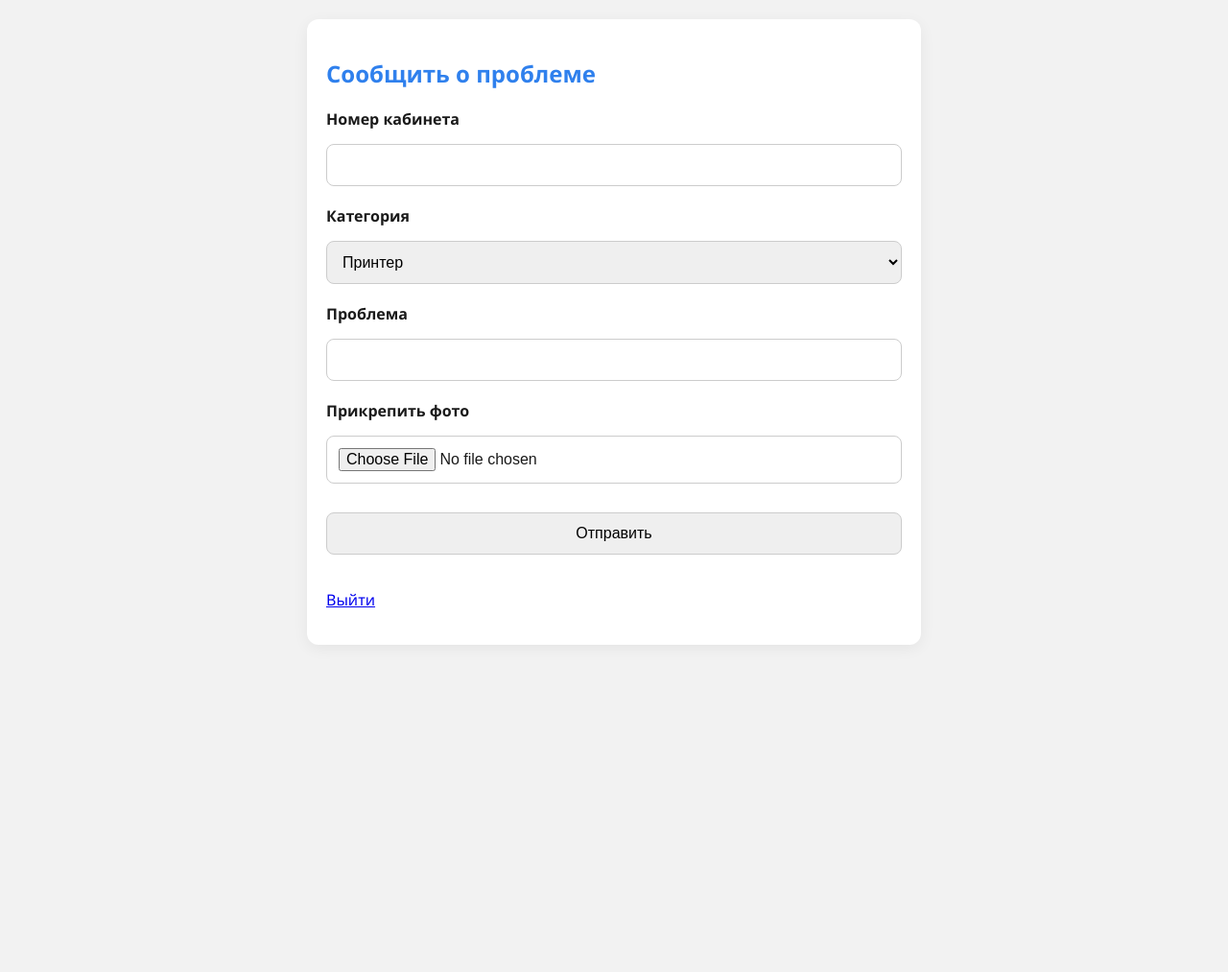
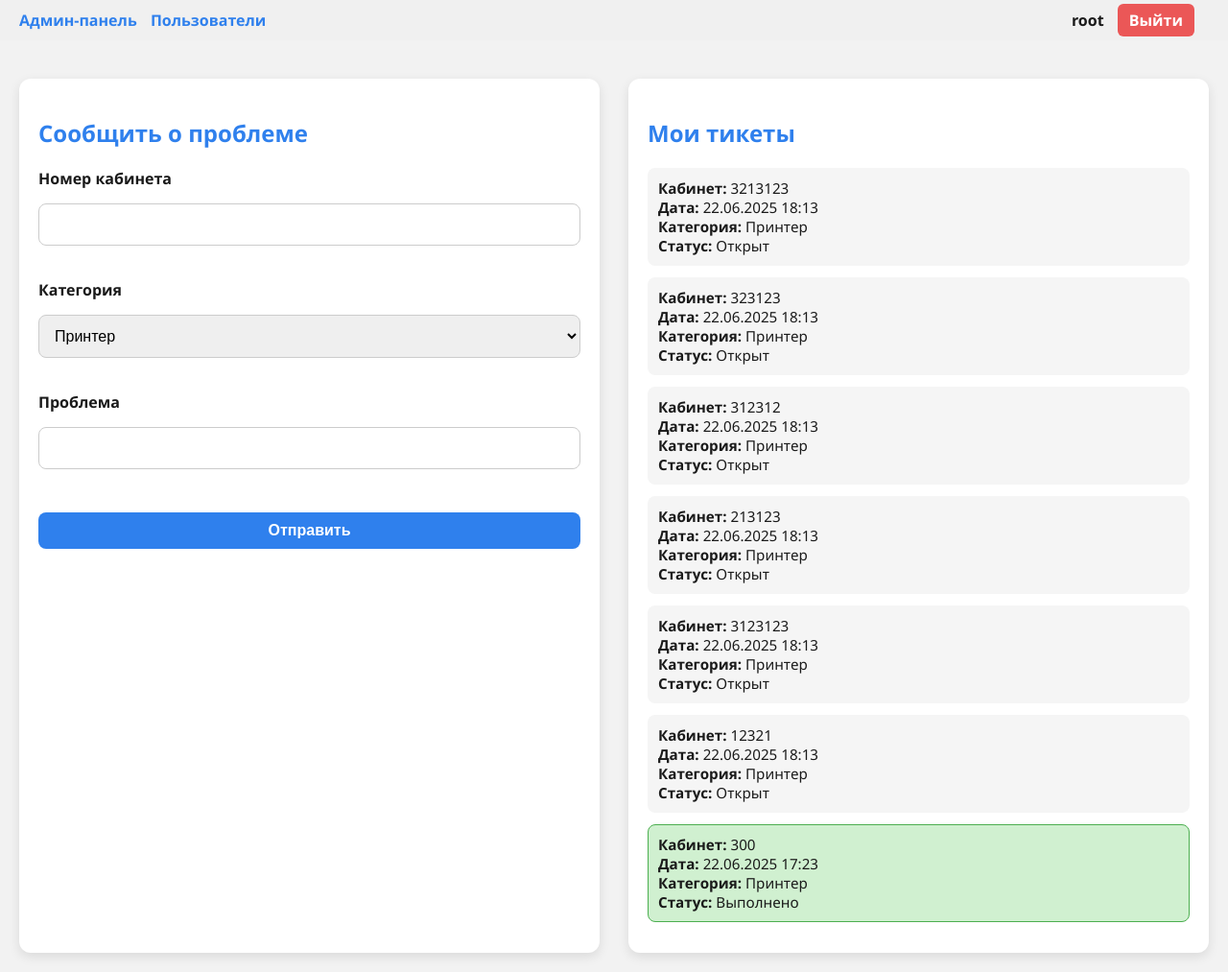
Before and after one commit to Danderety/danderety.github.io, a Flask app: page /submit in a window 1280 px wide. Shown: the whole page at 96% size. Before the commit the page ends 672 px from the top, so only its background shows below. Run offline with Flask 3, Linux system fonts and the light colour scheme; a user stored in the database is signed in; some libraries are stand-ins or nearby versions.

Commit message:
Завершенная версия

```diff
--- a/app/forms.py
+++ b/app/forms.py
@@ -4,14 +4,19 @@ from wtforms.validators import DataRequired, Length, EqualTo
 from flask_wtf.file import FileAllowed
 
 class LoginForm(FlaskForm):
-    username = StringField('Логин', validators=[DataRequired()])
-    password = PasswordField('Пароль', validators=[DataRequired()])
+    username = StringField('Логин', validators=[DataRequired()],
+                    render_kw={"placeholder": "Введите логин"})
+    password = PasswordField("Пароль", validators=[DataRequired()],
+                             render_kw={"placeholder": "Введите пароль"})
     submit = SubmitField('Войти')
 
 class RegisterForm(FlaskForm):
-    username = StringField('Логин', validators=[DataRequired(), Length(min=3, max=25)])
-    password = PasswordField('Пароль', validators=[DataRequired(), Length(min=6)])
-    confirm = PasswordField('Повторите пароль', validators=[DataRequired(), EqualTo('password')])
+    username = StringField('Логин', validators=[DataRequired(), Length(min=3, max=25)],
+    render_kw={"placeholder": "Введите логин"})
+    password = PasswordField('Пароль', validators=[DataRequired(), Length(min=6)],
+    render_kw={"placeholder": "Введите пароль"})
+    confirm = PasswordField('Повторите пароль', validators=[DataRequired(), EqualTo('password')],
+    render_kw={"placeholder": "Повторите пароль"})
     submit = SubmitField('Зарегистрироваться')
 
 class SubmitTicketForm(FlaskForm):
@@ -20,10 +25,10 @@ class SubmitTicketForm(FlaskForm):
         ('Принтер', 'Принтер'),
         ('Компьютер', 'Компьютер'),
         ('Смартфон', 'Смартфон'),
-        ('Сеть', 'Сеть')
+        ('Интернет', 'Интернет'),
+        ('Доска', 'Доска'),
+        ('Проектор', 'Проектор'),
+        ('Иное', 'Иное'),
     ], validators=[DataRequired()])
     problem = StringField("Проблема", validators=[DataRequired()])
-    attachment = FileField("Прикрепить фото", validators=[
-        FileAllowed(['jpg', 'jpeg', 'png', 'gif'], 'Только изображения!')
-    ])
     submit = SubmitField("Отправить")
--- a/app/models.py
+++ b/app/models.py
@@ -24,7 +24,6 @@ class Ticket(db.Model):
     room = db.Column(db.String(10), nullable=False)
     category = db.Column(db.String(20), nullable=False)
     problem = db.Column(db.Text, nullable=False)
-    attachment = db.Column(db.String(120), nullable=True)
     timestamp = db.Column(db.DateTime, default=datetime.utcnow)
     status = db.Column(db.String(20), default='Открыт')
     user_id = db.Column(db.Integer, db.ForeignKey('user.id'), nullable=False)
--- a/app/routes.py
+++ b/app/routes.py
@@ -1,12 +1,10 @@
-from flask import Blueprint, render_template, redirect, url_for, request, flash, send_from_directory
+from flask import Blueprint, render_template, redirect, url_for, request, flash, jsonify
 from flask_login import login_user, logout_user, login_required, current_user
 from werkzeug.security import generate_password_hash, check_password_hash
-from werkzeug.utils import secure_filename
-from datetime import datetime
+from datetime import datetime, timedelta
 from app import db
 from app.models import User, Ticket
 from app.forms import LoginForm, RegisterForm, SubmitTicketForm
-import os
 
 routes_bp = Blueprint('routes_bp', __name__)
 
@@ -21,7 +19,7 @@ def login():
             if user.is_admin:
                 return redirect(url_for('routes_bp.admin_panel'))
             return redirect(url_for('routes_bp.submit_ticket'))
-        flash('Неверный логин или пароль')
+
     return render_template('login.html', form=form)
 
 
@@ -49,53 +47,76 @@ def logout():
 @login_required
 def submit_ticket():
     form = SubmitTicketForm()
+
     if form.validate_on_submit():
-        attachment_path = None
-        if form.attachment.data:
-            filename = secure_filename(form.attachment.data.filename)
-            save_path = os.path.join('static', 'attachments', filename)
-            form.attachment.data.save(save_path)
-            attachment_path = filename
         ticket = Ticket(
-            room=form.room.data,  # ✅ исправлено
+            room=form.room.data,
             category=form.category.data,
             problem=form.problem.data,
-            attachment=attachment_path,
             timestamp=datetime.utcnow(),
             status='Открыт',
             user_id=current_user.id
         )
         db.session.add(ticket)
         db.session.commit()
-        flash('Проблема отправлена.')
+        flash('Тикет отправлен')
         return redirect(url_for('routes_bp.submit_ticket'))
-    return render_template('submit.html', form=form)
+
+    my_tickets = Ticket.query.filter_by(user_id=current_user.id).order_by(Ticket.timestamp.desc()).limit(10).all()
+    return render_template('submit.html', form=form, my_tickets=my_tickets)
 
 
-@routes_bp.route('/admin', methods=['GET', 'POST'])
+
+@routes_bp.route('/admin', methods=['GET'])
 @login_required
 def admin_panel():
     if not current_user.is_admin:
-        flash('Доступ только для админов.')
+        flash('Доступ запрещен')
         return redirect(url_for('routes_bp.submit_ticket'))
 
     tickets = Ticket.query.order_by(Ticket.timestamp.desc()).all()
+    return render_template('admin_panel.html', tickets=tickets)
 
-    if request.method == 'POST':
-        for ticket in tickets:
-            if request.form.get(f'done_{ticket.id}'):
-                ticket.status = 'Выполнено'
-        db.session.commit()
-        return redirect(url_for('routes_bp.admin_panel'))
 
-    return render_template('admin_panel.html', tickets=tickets)
+@routes_bp.route('/admin/toggle_done/<int:ticket_id>', methods=['POST'])
+@login_required
+def toggle_done(ticket_id):
+    if not current_user.is_admin:
+        return '', 403
+
+    data = request.get_json()
+    ticket = Ticket.query.get_or_404(ticket_id)
+    ticket.status = 'Выполнено' if data.get('done') else 'Открыт'
+    db.session.commit()
+    return '', 204
+
+
+@routes_bp.route('/admin/delete_tickets', methods=['POST'])
+@login_required
+def delete_tickets():
+    if not current_user.is_admin:
+        return '', 403
+
+    data = request.get_json()
+    ids = data.get('ids', [])
+    action = data.get('action')
+
+    for ticket_id in ids:
+        ticket = Ticket.query.get(ticket_id)
+        if not ticket:
+            continue
+
+        if action == 'now':
+            db.session.delete(ticket)
+    db.session.commit()
+    return '', 204
 
 
 @routes_bp.route('/users', methods=['GET', 'POST'])
 @login_required
 def users():
     if not current_user.is_super:
-        flash('Доступ запрещён.')
+        flash('Доступ запрещён')
         return redirect(url_for('routes_bp.submit_ticket'))
 
     users = User.query.all()
@@ -126,8 +147,3 @@ def users():
         return redirect(url_for('routes_bp.users'))
 
     return render_template('users.html', users=users)
-
-
-@routes_bp.route('/uploads/<filename>')
-def uploaded_file(filename):
-    return send_from_directory(os.path.join('static', 'attachments'), filename)
--- a/static/base.css
+++ b/static/base.css
@@ -18,7 +18,7 @@ body {
 }
 
 /* === ЗАГОЛОВКИ === */
-h1, h2 {
+h1, h2 ,h3{
     color: #2F80ED; /* Синий цвет акцентов */
 }
 
@@ -49,6 +49,7 @@ button,
     background-color: #2F80ED; /* Основной синий */
     color: white;
     padding: 10px 18px;
+    height: -10px;
     border: none;
     border-radius: 8px;
     cursor: pointer;
@@ -87,6 +88,42 @@ label {
     margin-bottom: 5px;
     display: inline-block;
 }
+.topbar {
+    display: flex;
+    justify-content: space-between;
+    align-items: center;
+    padding: 10px 20px;
+    background-color: #f0f0f0;
+    font-size: 1rem;
+    margin-bottom: 20px;
+}
+
+.topbar a {
+    text-decoration: none;
+    margin-right: 15px;
+    color: #2F80ED;
+    font-weight: bold;
+}
+
+.topbar a.logout-btn {
+    background-color: #eb5757;
+    color: white;
+    padding: 6px 12px;
+    border-radius: 6px;
+}
+
+.topbar a.logout-btn:hover {
+    background-color: #c0392b;
+}
+
+.topbar .username {
+    margin-right: 10px;
+    font-weight: bold;
+}
+
+.left-links a {
+    margin-right: 10px;
+}
 
 /* === МЕДИА-ЗАПРОС ДЛЯ АДАПТИВНОСТИ === */
 @media (max-width: 600px) {
--- a/static/submit.css
+++ b/static/submit.css
@@ -1,6 +1,73 @@
 @import url("base.css");
 
-.container {
-    max-width: 600px;
-    margin-top: 20px;
+.main-container {
+    display: flex;
+    justify-content: space-between;
+    padding: 20px;
+    gap: 30px;
+    flex-wrap: wrap;
 }
+
+.left-form,
+.right-history {
+    flex: 1;
+    min-width: 300px;
+}
+
+.card {
+    background-color: #fff;
+    padding: 20px;
+    border-radius: 12px;
+    box-shadow: 0 4px 12px rgba(0, 0, 0, 0.1);
+}
+
+.form-group {
+    margin-bottom: 15px;
+}
+h3 {
+    display: block;
+    font-size: 1.5em;
+    margin-block-start: 0.83em;
+    margin-block-end: 0.83em;
+    margin-inline-start: 0px;
+    margin-inline-end: 0px;
+    font-weight: bold;
+    unicode-bidi: isolate;
+}
+
+.submit-btn {
+    background-color: #2F80ED;
+    color: white;
+    padding: 10px 20px;
+    border: none;
+    border-radius: 8px;
+    font-weight: bold;
+    cursor: pointer;
+    transition: background-color 0.2s ease;
+}
+
+.submit-btn:hover {
+    background-color: #1c5bbf;
+}
+
+.ticket-history {
+    list-style: none;
+    padding: 0;
+    margin: 0;
+}
+
+.ticket-history li {
+    padding: 10px;
+    margin-bottom: 12px;
+    border-radius: 8px;
+    background-color: #f5f5f5;
+    font-size: 0.95rem;
+    border: 1px solid transparent;
+
+}
+
+.ticket-history li.done {
+    background-color: #d0f0d0;
+    border-color: #4CAF50;
+
+}
--- a/static/users.css
+++ b/static/users.css
@@ -21,3 +21,6 @@
     gap: 8px;
     flex-wrap: wrap;
 }
+.blockk {
+    margin-top:10px;
+}
--- a/templates/login.html
+++ b/templates/login.html
@@ -1,11 +1,15 @@
 <!DOCTYPE html>
 <html lang="ru">
+
 <head>
   <meta charset="UTF-8">
   <title>Вход</title>
   <link rel="stylesheet" href="{{ url_for('static', filename='login.css') }}">
 </head>
+
 <body>
+    {% include 'topbar.html' %}
+
   <div class="container">
     <h2>Вход</h2>
     <form method="POST">
--- a/templates/register.html
+++ b/templates/register.html
@@ -6,6 +6,7 @@
   <link rel="stylesheet" href="{{ url_for('static', filename='login.css') }}">
 </head>
 <body>
+    {% include 'topbar.html' %}
   <div class="container">
     <h2>Регистрация</h2>
     <form method="POST">
--- a/templates/submit.html
+++ b/templates/submit.html
@@ -6,10 +6,12 @@
   <link rel="stylesheet" href="{{ url_for('static', filename='submit.css') }}">
 </head>
 <body>
-  <div class="container">
+  {% include 'topbar.html' %}
+
+  <div class="main-container">
+    <div class="left-form card">
       <h2>Сообщить о проблеме</h2>
 
-    <!-- ⚡ Сообщения об успехе/ошибке -->
       {% with messages = get_flashed_messages() %}
         {% if messages %}
           {% for message in messages %}
@@ -18,19 +20,40 @@
         {% endif %}
       {% endwith %}
 
-    <!-- 🔧 Форма отправки -->
-    <form method="POST" enctype="multipart/form-data">
+      <form method="POST">
         {{ form.hidden_tag() }}
 
+        <div class="form-group">
           {{ form.room.label }} {{ form.room() }}
+        </div>
+
+        <div class="form-group">
           {{ form.category.label }} {{ form.category() }}
+        </div>
+
+        <div class="form-group">
           {{ form.problem.label }} {{ form.problem() }}
-      {{ form.attachment.label }} {{ form.attachment() }}
+        </div>
 
-      {{ form.submit() }}
+        {{ form.submit(class="submit-btn") }}
       </form>
+    </div>
 
-    <p><a href="{{ url_for('routes_bp.logout') }}">Выйти</a></p>
+    <div class="right-history card">
+      <h3>Мои тикеты</h3>
+      <ul class="ticket-history">
+        {% for ticket in my_tickets %}
+        <li class="{% if ticket.status == 'Выполнено' %}done{% endif %}">
+          <div><strong>Кабинет:</strong> {{ ticket.room }}</div>
+          <div><strong>Дата:</strong> {{ ticket.timestamp.strftime('%d.%m.%Y %H:%M') }}</div>
+          <div><strong>Категория:</strong> {{ ticket.category }}</div>
+          <div><strong>Статус:</strong> {{ ticket.status }}</div>
+        </li>
+        {% else %}
+        <li>Вы ещё не отправляли тикеты.</li>
+        {% endfor %}
+      </ul>
+    </div>
   </div>
 </body>
 </html>
--- /dev/null
+++ b/templates/topbar.html
@@ -0,0 +1,19 @@
+<div class="topbar">
+  <div class="left-links">
+    {% if current_user.is_authenticated %}
+      {% if current_user.is_admin %}
+        <a href="{{ url_for('routes_bp.admin_panel') }}">Админ-панель</a>
+      {% endif %}
+      {% if current_user.is_super %}
+        <a href="{{ url_for('routes_bp.users') }}">Пользователи</a>
+      {% endif %}
+    {% endif %}
+  </div>
+
+  <div class="right-links">
+    {% if current_user.is_authenticated %}
+      <span class="username">{{ current_user.username }}</span>
+      <a class="logout-btn" href="{{ url_for('routes_bp.logout') }}">Выйти</a>
+    {% endif %}
+  </div>
+</div>
--- a/templates/users.html
+++ b/templates/users.html
@@ -6,6 +6,7 @@
   <link rel="stylesheet" href="{{ url_for('static', filename='users.css') }}">
 </head>
 <body>
+    {% include 'topbar.html' %}
   <div class="container">
     <h2>Пользователи</h2>
     <form method="POST">
@@ -47,9 +48,9 @@
           {% endfor %}
         </tbody>
       </table>
-      <button type="submit">Сохранить изменения</button>
+      <div class="blockk"> <button type="submit">Сохранить изменения</button> </div>
     </form>
-    <p><a href="{{ url_for('routes_bp.logout') }}">Выйти</a></p>
+
   </div>
 </body>
 </html>
```
Also changed, not shown: static/admin_panel.css (+3 -11 lines), templates/admin_panel.html (+71 -16 lines), app.db (added), static/attachments/1_1.png (deleted), 1 other file. Lines whose indentation alone changed are shown as unchanged.
